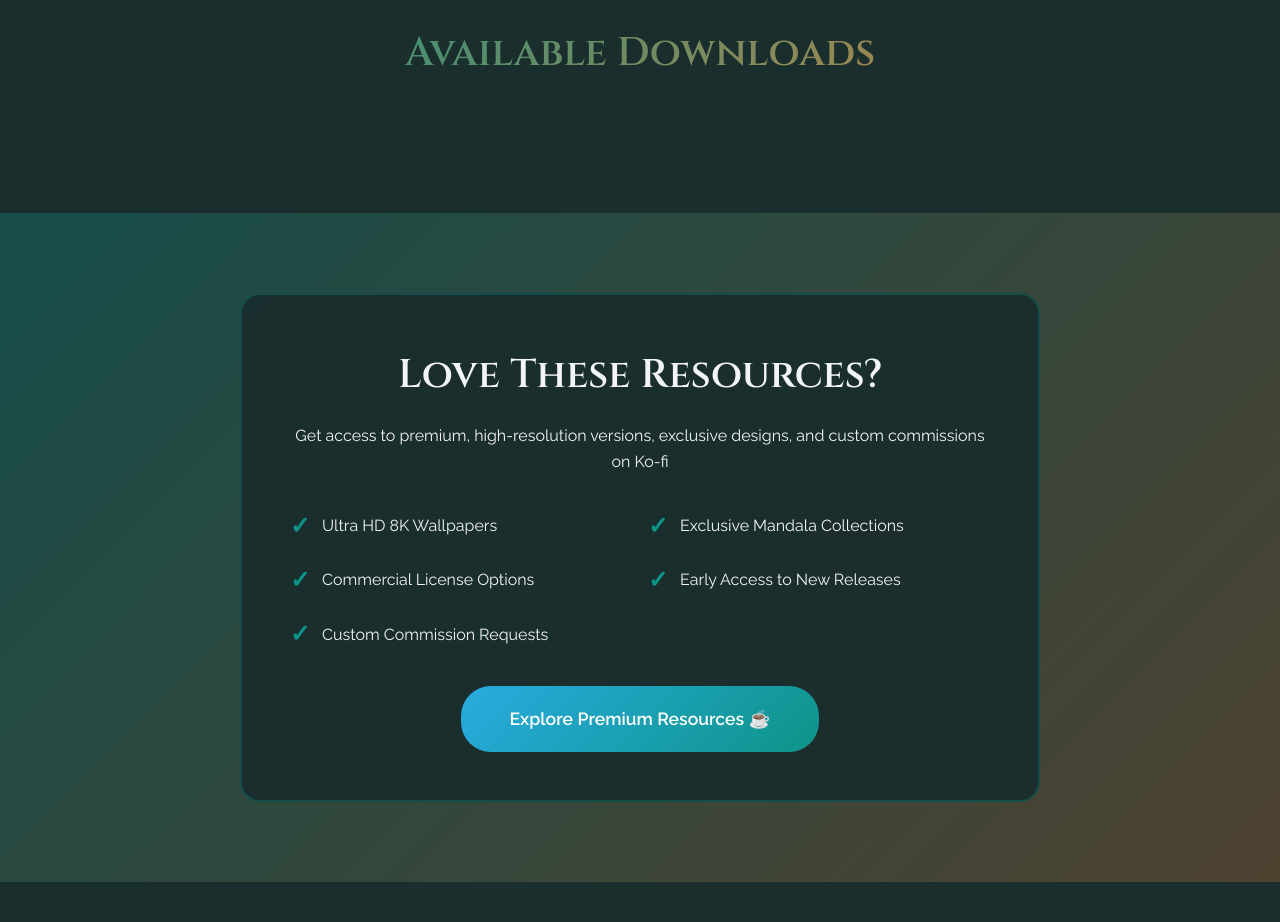
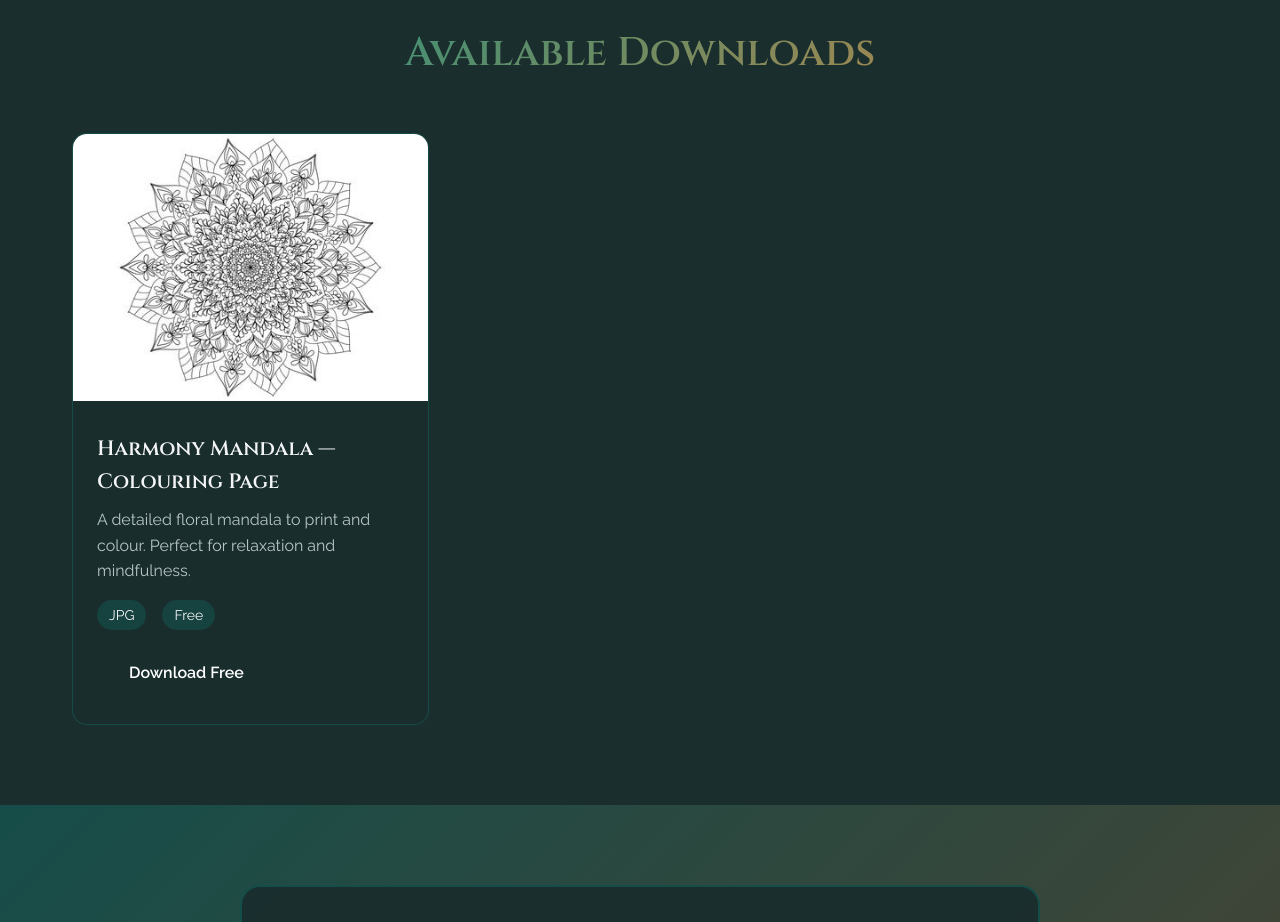
Before and after one commit to mcainshcameron/varna_priya, a plain HTML site: page resources.html in a window 1280 px wide. Shown: the part 680-1602 px from the top of the page. Drawn offline with Linux system fonts and the light colour scheme.

Commit message:
Add free resource: Harmony Mandala colouring page

```diff
--- a/resources.html
+++ b/resources.html
@@ -55,6 +55,20 @@
 
             <div class="resources-grid">
                 <!-- VP_RESOURCES_START -->
+                <div class="resource-card">
+                    <div class="resource-image">
+                        <img src="downloads/preview/preview-mandala-harmony-colouring.jpg" alt="Harmony Mandala Colouring Page">
+                    </div>
+                    <div class="resource-content">
+                        <h3>Harmony Mandala — Colouring Page</h3>
+                        <p>A detailed floral mandala to print and colour. Perfect for relaxation and mindfulness.</p>
+                        <div class="resource-meta">
+                            <span>JPG</span>
+                            <span>Free</span>
+                        </div>
+                        <a href="downloads/free-resources/mandalas/mandala-harmony-colouring.jpg" download class="btn btn-primary">Download Free</a>
+                    </div>
+                </div>
                 <!-- VP_RESOURCES_END -->
             </div>
         </div>
```
Also changed, not shown: _index.json (+11 -1 lines), downloads/free-resources/mandalas/mandala-harmony-colouring.jpg (added), downloads/preview/preview-mandala-harmony-colouring.jpg (added).
